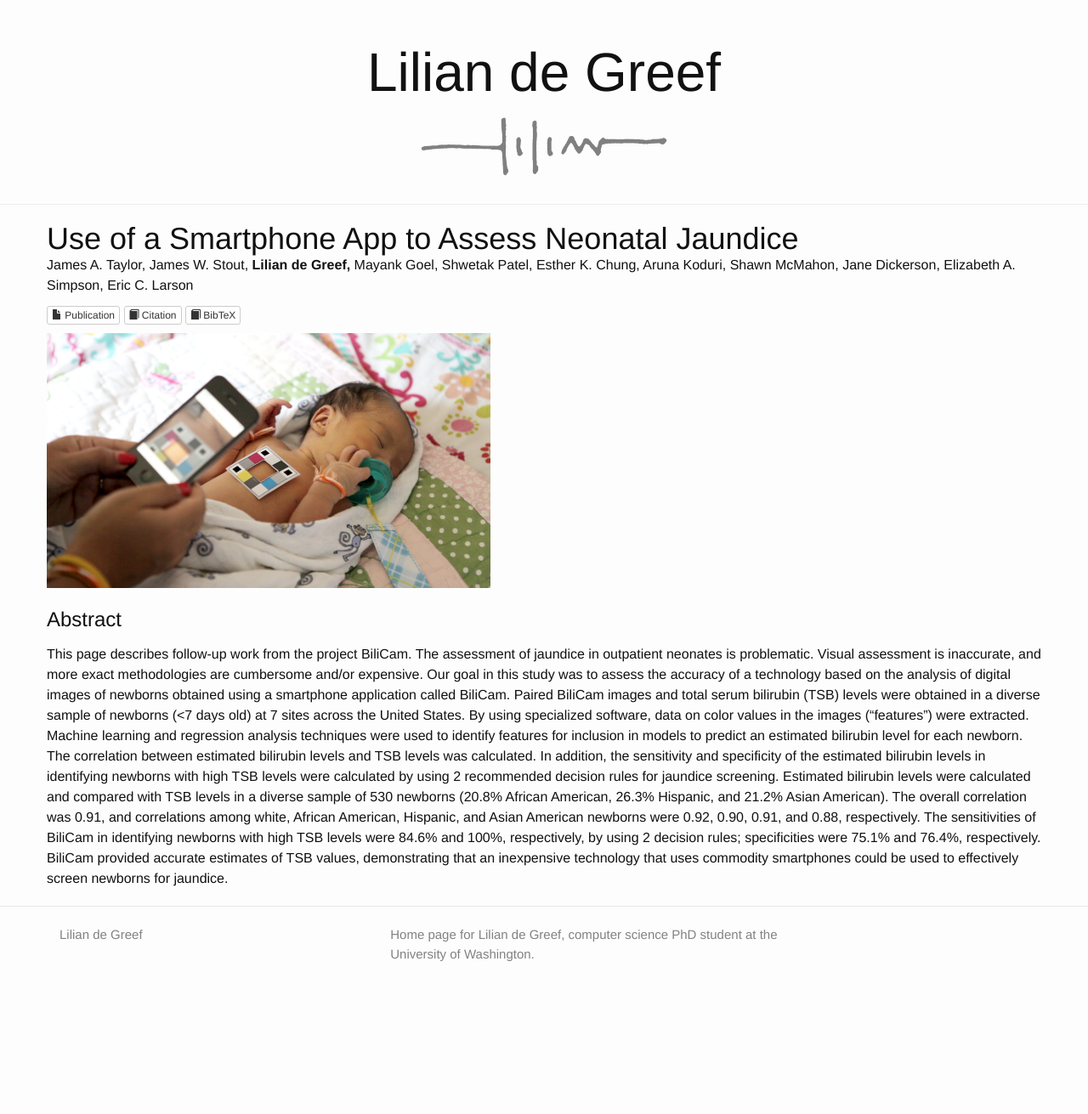
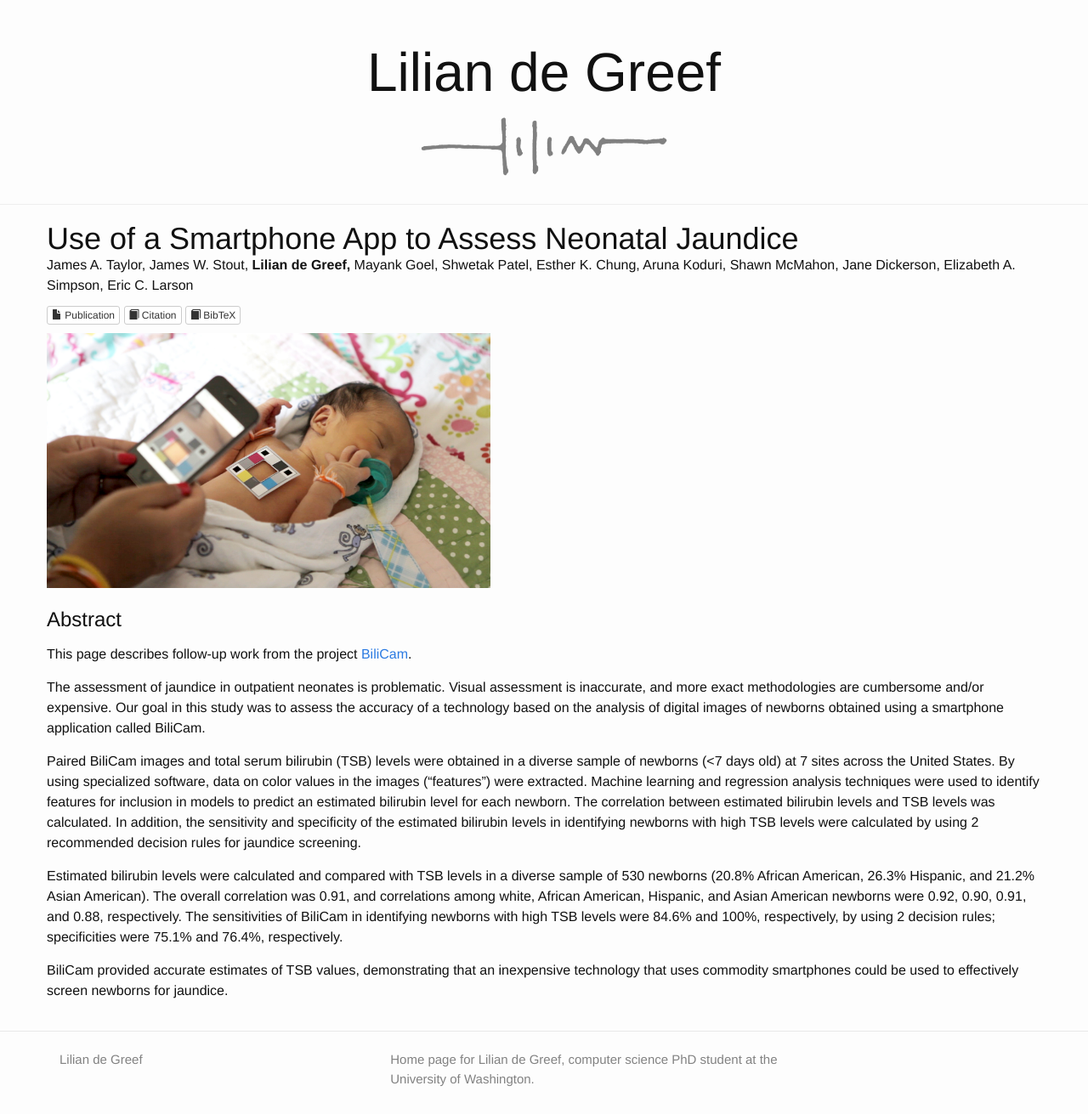
Before and after one commit to ldegreef/ewhitmire.github.io, a Jekyll site: the page built from _projects/bilicam_pediatrics.md, in a window 1280 px wide. Shown: the whole page at 85% size. Built offline with Jekyll 4.4.1, drawn with Linux system fonts in a browser that asks for light colours; before the commit the page ends 1164 px from its top, so only the background shows below that.

```diff
--- a/_layouts/project.html
+++ b/_layouts/project.html
@@ -26,6 +26,19 @@
       {% if page.paper %}
         <a href="{{ page.paper }}" class="btn btn-default btn-xs" aria-label="Download PDF">
         <span class="glyphicon glyphicon-file" aria-hidden="true"></span> Publication
+        </a>
+      {% endif %}
+
+      {% if page.patent %}
+        <a href="{{ page.patent }}" class="btn btn-default btn-xs" aria-label="Link to Patent">
+        <span class="glyphicon glyphicon-list-alt" aria-hidden="true"></span>
+            Patent {% if page.patent2 %} #1 {% endif %}
+        </a>
+      {% endif %}
+
+      {% if page.patent2 %}
+        <a href="{{ page.patent2 }}" class="btn btn-default btn-xs" aria-label="Link to Patent">
+        <span class="glyphicon glyphicon-list-alt" aria-hidden="true"></span> Patent #2
         </a>
       {% endif %}
 
--- a/_projects/bilicam_pediatrics.md
+++ b/_projects/bilicam_pediatrics.md
@@ -1,14 +1,14 @@
 ---
 abstract: |-
-  This page describes follow-up work from the project BiliCam.
-
+  <p>This page describes follow-up work from the project <a href="/projects/bilicam">BiliCam</a>.
+  </p><p>
   The assessment of jaundice in outpatient neonates is problematic. Visual assessment is inaccurate, and more exact methodologies are cumbersome and/or expensive. Our goal in this study was to assess the accuracy of a technology based on the analysis of digital images of newborns obtained using a smartphone application called BiliCam.
-
+  </p><p>
   Paired BiliCam images and total serum bilirubin (TSB) levels were obtained in a diverse sample of newborns (<7 days old) at 7 sites across the United States. By using specialized software, data on color values in the images (“features”) were extracted. Machine learning and regression analysis techniques were used to identify features for inclusion in models to predict an estimated bilirubin level for each newborn. The correlation between estimated bilirubin levels and TSB levels was calculated. In addition, the sensitivity and specificity of the estimated bilirubin levels in identifying newborns with high TSB levels were calculated by using 2 recommended decision rules for jaundice screening.
-
+  </p><p>
   Estimated bilirubin levels were calculated and compared with TSB levels in a diverse sample of 530 newborns (20.8% African American, 26.3% Hispanic, and 21.2% Asian American). The overall correlation was 0.91, and correlations among white, African American, Hispanic, and Asian American newborns were 0.92, 0.90, 0.91, and 0.88, respectively. The sensitivities of BiliCam in identifying newborns with high TSB levels were 84.6% and 100%, respectively, by using 2 decision rules; specificities were 75.1% and 76.4%, respectively.
-
-  BiliCam provided accurate estimates of TSB values, demonstrating that an inexpensive technology that uses commodity smartphones could be used to effectively screen newborns for jaundice.
+  </p><p>
+  BiliCam provided accurate estimates of TSB values, demonstrating that an inexpensive technology that uses commodity smartphones could be used to effectively screen newborns for jaundice.</p>
 
 authors:
 - James A. Taylor
@@ -33,7 +33,7 @@
   publisher={Am Acad Pediatrics}
   }
 blurb: |-
-   This project is follow-up work to BiliCam, in which we made modifications to the BiliCam system and ran larger study to validate its efficacy at screening newborn jaundice. This study spanned across 7 different sites around the country to broaden the diversity of skin tones in our dataset. From our dataset of samples from 530 newborns, BiliCam demonstrated medically accurate estimates. Our findings are published as a journal paper in Pediatrics, August 2017.
+  'This project is follow-up work to <a href="/projects/bilicam">BiliCam</a>, in which we made modifications to the BiliCam system and ran larger study to validate its efficacy at screening newborn jaundice. This study spanned across 7 different sites around the country to broaden the diversity of skin tones in our dataset. From our dataset of samples from 530 newborns, BiliCam demonstrated medically accurate estimates. Our findings are published as a journal paper in Pediatrics, August 2017.'
 caption: ''
 citation: |-
   Taylor, J.A., Stout, J.W., de Greef, L., Goel, M., Patel, S., Chung, E.K., Koduri, A., McMahon, S., Dickerson, J., Simpson, E.A. and Larson, E.C., 2017. Use of a Smartphone App to Assess Neonatal Jaundice. Pediatrics, p.e20170312.
```
Also changed, not shown: _includes/projects.html (+13 -0 lines), _projects/bilicam.md (+7 -5 lines), _projects/papui.md (+2 -1 lines), _projects/teletourist.md (+2 -1 lines), img/pubs/BiliCam_UbiComp_image.png (added), img/pubs/BiliCam_UbiComp_thumbnail.png (added).
